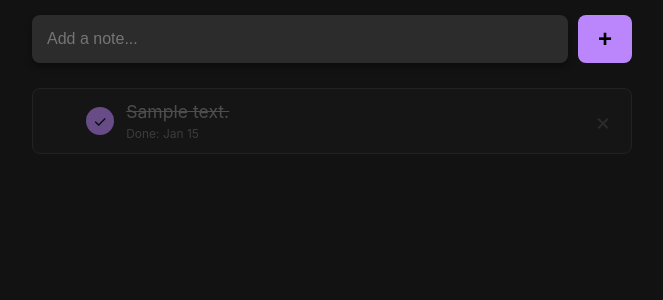
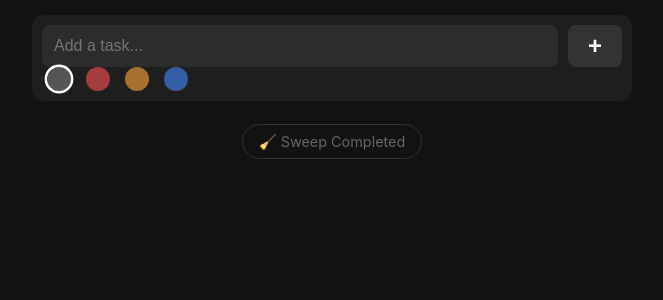
Before and after one commit to dafioram/SimpleTaskList, a Flask app: page / in a window 1280 px wide. Shown: the top 300 px of the page, without its empty margins (308-971 px from the left). Run offline with Flask 3, Linux system fonts and the light colour scheme; tables that the repository leaves empty hold one stand-in row (values such as "Sample post").

Commit message:
Edit task text and color them

```diff
--- a/main.py
+++ b/main.py
@@ -11,7 +11,6 @@ app = Flask(__name__)
 base_dir = os.path.abspath(os.path.dirname(__file__))
 data_dir = os.path.join(base_dir, 'data')
 db_path = os.path.join(data_dir, 'tasks.db')
-
 os.makedirs(data_dir, exist_ok=True)
 
 app.config['SQLALCHEMY_DATABASE_URI'] = f'sqlite:///{db_path}'
@@ -24,12 +23,24 @@ class Task(db.Model):
     id = db.Column(db.Integer, primary_key=True)
     content = db.Column(db.String(200), nullable=False)
     position = db.Column(db.Integer, default=0)
+    # New Field: Color (default, red, orange, blue)
+    color = db.Column(db.String(20), default='default')
     created_at = db.Column(db.DateTime, default=datetime.datetime.now)
     completed_at = db.Column(db.DateTime, nullable=True)
 
 with app.app_context():
     db.session.execute(text("PRAGMA journal_mode=WAL"))
     db.create_all()
+
+    # --- AUTO-MIGRATION FOR EXISTING DB ---
+    # This tries to add the 'color' column if it's missing from your old DB
+    try:
+        with db.engine.connect() as conn:
+            conn.execute(text("ALTER TABLE task ADD COLUMN color VARCHAR(20) DEFAULT 'default'"))
+            print("✅ Migration: Added 'color' column to database.")
+    except Exception:
+        # Fails silently if column already exists (which is good)
+        pass
 
 # --- ROUTES ---
 
@@ -59,72 +70,86 @@ def service_worker():
 @app.route('/add', methods=['POST'])
 def add_task():
     content = request.form.get('content')
+    color = request.form.get('color', 'default') # Get color from form
+
     if content:
         max_pos = db.session.query(db.func.max(Task.position)).scalar()
         new_pos = (max_pos + 1) if max_pos is not None else 0
 
-        new_task = Task(content=content, position=new_pos)
+        new_task = Task(content=content, position=new_pos, color=color)
         db.session.add(new_task)
         db.session.commit()
     return redirect(url_for('index'))
 
+# --- NEW EDIT ROUTE ---
+@app.route('/edit/<int:id>', methods=['GET', 'POST'])
+def edit_task(id):
+    task = db.session.get(Task, id)
+    if not task:
+        return redirect(url_for('index'))
+
+    if request.method == 'POST':
+        task.content = request.form.get('content')
+        task.color = request.form.get('color')
+        db.session.commit()
+        return redirect(url_for('index'))
+
+    return render_template('edit.html', task=task)
+
 @app.route('/toggle/<int:id>')
 def toggle_task(id):
-    # FIX: Use db.session.get() instead of Task.query.get()
     task = db.session.get(Task, id)
     if task:
         if task.completed_at:
-            # Re-activate
             task.completed_at = None
             max_pos = db.session.query(db.func.max(Task.position)).scalar() or 0
             task.position = max_pos + 1
         else:
-            # Complete
             task.completed_at = datetime.datetime.now()
-
         db.session.commit()
     return redirect(url_for('index'))
 
 @app.route('/move/<int:id>/<direction>')
 def move_task(id, direction):
-    # FIX: Use db.session.get()
     current = db.session.get(Task, id)
-
-    if not current or current.completed_at:
-        return redirect(url_for('index'))
+    if not current or current.completed_at: return redirect(url_for('index'))
 
     query = Task.query.filter(Task.completed_at.is_(None))
 
     if direction == 'up':
         neighbor = query.filter(Task.position < current.position)\
                         .order_by(Task.position.desc()).first()
-    else: # down
+    else:
         neighbor = query.filter(Task.position > current.position)\
                         .order_by(Task.position.asc()).first()
 
     if neighbor:
         current.position, neighbor.position = neighbor.position, current.position
         db.session.commit()
-
     return redirect(url_for('index'))
 
 @app.route('/delete/<int:id>')
 def delete_task(id):
-    # FIX: Use db.session.get()
     task = db.session.get(Task, id)
     if task:
         db.session.delete(task)
         db.session.commit()
     return redirect(url_for('index'))
 
+# --- SWEEP FUNCTION ---
+@app.route('/sweep')
+def sweep_completed():
+    # Deletes all completed tasks
+    db.session.query(Task).filter(Task.completed_at.isnot(None)).delete()
+    db.session.commit()
+    return redirect(url_for('index'))
+
 if __name__ == '__main__':
     # Auto-Backup
     if os.path.exists(db_path):
         with app.app_context():
-            try:
-                db.session.execute(text("PRAGMA wal_checkpoint(TRUNCATE)"))
+            try: db.session.execute(text("PRAGMA wal_checkpoint(TRUNCATE)"))
             except: pass
-
         ts = datetime.datetime.now().strftime("%Y%m%d_%H%M%S")
         backup_dir = os.path.join(os.path.dirname(db_path), 'backups')
         os.makedirs(backup_dir, exist_ok=True)
--- a/templates/index.html
+++ b/templates/index.html
@@ -7,86 +7,105 @@
     <title>Task List</title>
     <style>
         body {
-            background-color: #121212;
-            color: #e0e0e0;
+            background-color: #121212; color: #e0e0e0;
             font-family: -apple-system, BlinkMacSystemFont, "Segoe UI", Roboto, sans-serif;
-            margin: 0; padding: 15px;
-            max-width: 600px; margin: 0 auto;
+            margin: 0; padding: 15px; max-width: 600px; margin: 0 auto;
         }
 
-        /* --- Input Bar --- */
-        .add-form { display: flex; gap: 10px; margin-bottom: 25px; }
+        /* --- Add Bar with Color Picking --- */
+        .add-container {
+            background: #1e1e1e; padding: 10px; border-radius: 12px;
+            margin-bottom: 25px; display: flex; flex-direction: column; gap: 10px;
+        }
+        .add-form { display: flex; gap: 10px; width: 100%; }
         input[type="text"] {
-            flex-grow: 1; padding: 15px; border-radius: 8px; border: none;
+            flex-grow: 1; padding: 12px; border-radius: 8px; border: none;
             font-size: 16px; background: #2c2c2c; color: white; outline: none;
-            box-shadow: 0 4px 6px rgba(0,0,0,0.3);
         }
         button.add-btn {
-            background-color: #bb86fc; border: none; padding: 0 20px;
-            border-radius: 8px; color: #000; font-weight: bold; font-size: 24px;
-            cursor: pointer;
+            background-color: #333; border: none; padding: 0 20px;
+            border-radius: 8px; color: #fff; font-weight: bold; font-size: 24px; cursor: pointer;
+        }
+
+        /* Color Radio Buttons */
+        .color-selector { display: flex; gap: 15px; padding-left: 5px; }
+        .color-option { cursor: pointer; position: relative; }
+        .color-option input { display: none; } /* Hide actual radio */
+        .dot {
+            width: 20px; height: 20px; border-radius: 50%; display: block;
+            border: 2px solid transparent; opacity: 0.6; transition: all 0.2s;
+        }
+        /* Color Definitions */
+        .dot.default { background-color: #555; }
+        .dot.red { background-color: #ff5252; }
+        .dot.orange { background-color: #ffab40; }
+        .dot.blue { background-color: #448aff; }
+
+        /* Selected State */
+        .color-option input:checked + .dot {
+            opacity: 1; transform: scale(1.2); border-color: #fff;
         }
 
         /* --- Task Card --- */
         .task-card {
-            background-color: #1e1e1e;
-            padding: 12px 15px; margin-bottom: 10px; border-radius: 8px;
-            display: flex; align-items: center; gap: 12px;
-            transition: all 0.2s ease;
+            background-color: #1e1e1e; padding: 12px 15px; margin-bottom: 10px;
+            border-radius: 8px; display: flex; align-items: center; gap: 12px;
+            border-left: 6px solid #333; /* Default Border */
         }
 
-        /* --- Order Arrows --- */
-        .order-controls {
-            display: flex; flex-direction: column; gap: 4px;
-        }
-        .arrow-btn {
-            text-decoration: none; color: #555; font-size: 14px; line-height: 1;
-            padding: 2px 6px; cursor: pointer;
-        }
-        .arrow-btn:hover { color: #bb86fc; }
+        /* Priority Borders */
+        .task-card.border-red { border-left-color: #ff5252; }
+        .task-card.border-orange { border-left-color: #ffab40; }
+        .task-card.border-blue { border-left-color: #448aff; }
 
-        /* --- Toggle --- */
+        /* Controls */
+        .order-controls { display: flex; flex-direction: column; gap: 4px; }
+        .arrow-btn { text-decoration: none; color: #555; font-size: 14px; line-height: 1; padding: 2px 6px; }
+        .arrow-btn:hover { color: #fff; }
+
         .toggle-btn {
-            width: 24px; height: 24px; border-radius: 50%;
-            border: 2px solid #bb86fc;
-            background: transparent;
-            display: flex; align-items: center; justify-content: center;
+            width: 24px; height: 24px; border-radius: 50%; border: 2px solid #777;
+            background: transparent; display: flex; align-items: center; justify-content: center;
             text-decoration: none; color: transparent; flex-shrink: 0;
         }
-        .toggle-btn:hover { background: rgba(187, 134, 252, 0.1); }
+        .toggle-btn:hover { border-color: #fff; }
 
-        /* --- Content --- */
         .task-content { flex-grow: 1; display: flex; flex-direction: column; }
         .task-text { font-size: 1.1rem; color: #fff; word-break: break-word; }
         .task-date { font-size: 0.75rem; color: #666; margin-top: 4px; }
 
-        /* --- Delete --- */
-        .delete-btn {
-            text-decoration: none; color: #444; font-size: 1.5rem; padding: 0 5px;
-        }
+        .icon-btn { text-decoration: none; color: #444; font-size: 1.2rem; padding: 0 5px; }
+        .icon-btn:hover { color: #fff; }
         .delete-btn:hover { color: #ff5252; }
 
-        /* --- Completed State --- */
-        .task-card.completed {
-            opacity: 0.5;
-            background-color: #181818;
-            border: 1px solid #333;
-        }
+        /* Completed State */
+        .task-card.completed { opacity: 0.5; background-color: #181818; border-left-color: #222; }
         .task-card.completed .task-text { text-decoration: line-through; color: #888; }
-        .task-card.completed .toggle-btn { background-color: #bb86fc; color: #000; }
+        .task-card.completed .toggle-btn { background-color: #555; border-color: #555; color: #000; }
         .task-card.completed .order-controls { visibility: hidden; }
+
     </style>
 </head>
 <body>
 
-    <form action="/add" method="POST" class="add-form">
-        <input type="text" name="content" placeholder="Add a note..." required autocomplete="off">
-        <button type="submit" class="add-btn">+</button>
-    </form>
+    <div class="add-container">
+        <form action="/add" method="POST">
+            <div class="add-form">
+                <input type="text" name="content" placeholder="Add a task..." required autocomplete="off">
+                <button type="submit" class="add-btn">+</button>
+            </div>
+            <div class="color-selector">
+                <label class="color-option"><input type="radio" name="color" value="default" checked><span class="dot default"></span></label>
+                <label class="color-option"><input type="radio" name="color" value="red"><span class="dot red"></span></label>
+                <label class="color-option"><input type="radio" name="color" value="orange"><span class="dot orange"></span></label>
+                <label class="color-option"><input type="radio" name="color" value="blue"><span class="dot blue"></span></label>
+            </div>
+        </form>
+    </div>
 
     <div id="task-list">
         {% for task in tasks %}
-        <div class="task-card {{ 'completed' if task.completed_at else '' }}">
+        <div class="task-card border-{{ task.color }} {{ 'completed' if task.completed_at else '' }}">
 
             <div class="order-controls">
                 <a href="/move/{{ task.id }}/up" class="arrow-btn">▲</a>
@@ -100,27 +119,26 @@
             <div class="task-content">
                 <span class="task-text">{{ task.content }}</span>
                 <span class="task-date">
-                    {% if task.completed_at %}
-                        Done: {{ task.completed_at.strftime('%b %d') }}
-                    {% else %}
-                        Added: {{ task.created_at.strftime('%b %d') }}
+                    {% if task.completed_at %}Done: {{ task.completed_at.strftime('%b %d') }}
+                    {% else %}Added: {{ task.created_at.strftime('%b %d') }}
                     {% endif %}
                 </span>
             </div>
 
-            <a href="/delete/{{ task.id }}"
-               class="delete-btn"
-               onclick="return confirm('Permanently delete this task?');">×</a>
+            <a href="/edit/{{ task.id }}" class="icon-btn">✎</a>
+
+            <a href="/delete/{{ task.id }}" class="icon-btn delete-btn"
+               onclick="return confirm('Delete this task?');">×</a>
         </div>
         {% endfor %}
     </div>
 
-    <script>
-      if ('serviceWorker' in navigator) {
-        window.addEventListener('load', () => {
-          navigator.serviceWorker.register("/sw.js").catch(e => console.log('SW Fail:', e));
-        });
-      }
-    </script>
+    <div style="text-align: center; margin-top: 30px; margin-bottom: 50px;">
+        <a href="/sweep" onclick="return confirm('Clear all finished tasks?');"
+           style="color: #666; text-decoration: none; font-size: 0.9rem; border: 1px solid #333; padding: 8px 16px; border-radius: 20px;">
+           🧹 Sweep Completed
+        </a>
+    </div>
+
 </body>
 </html>
```
Also changed, not shown: templates/edit.html (added, +86 -0 lines).
